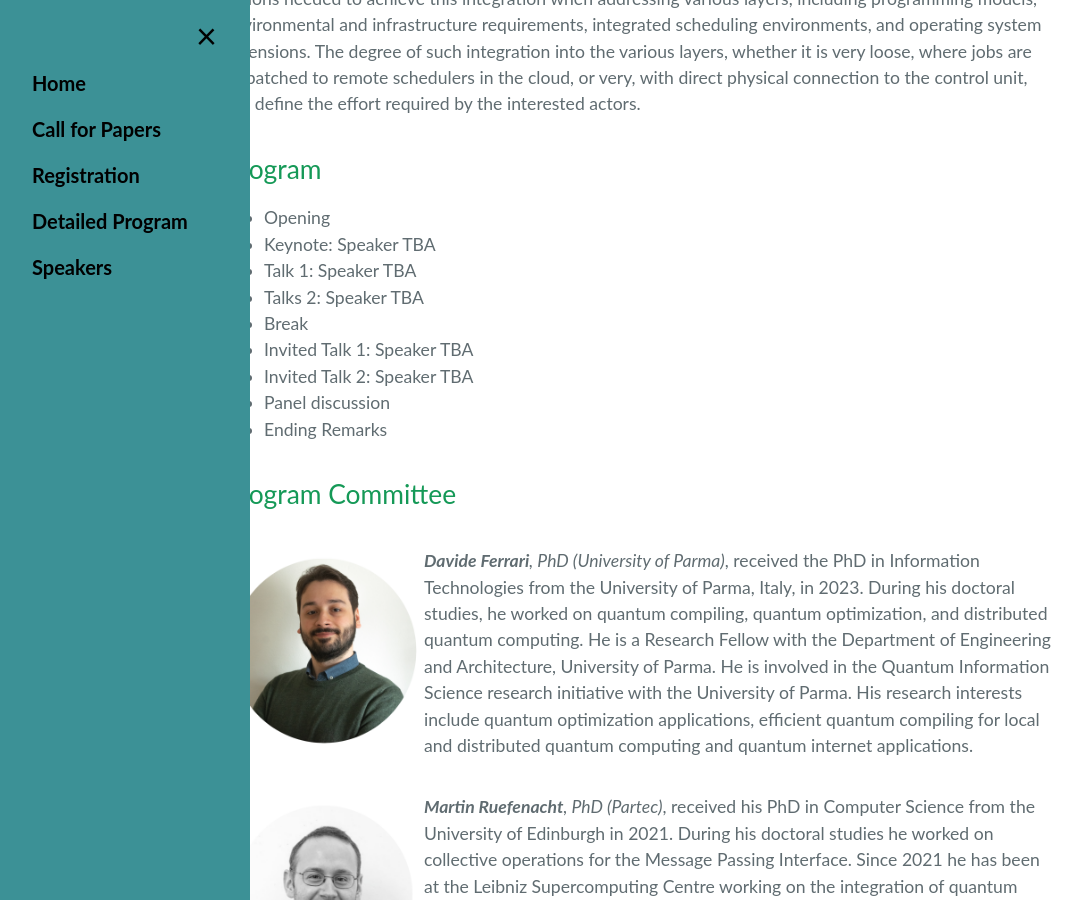
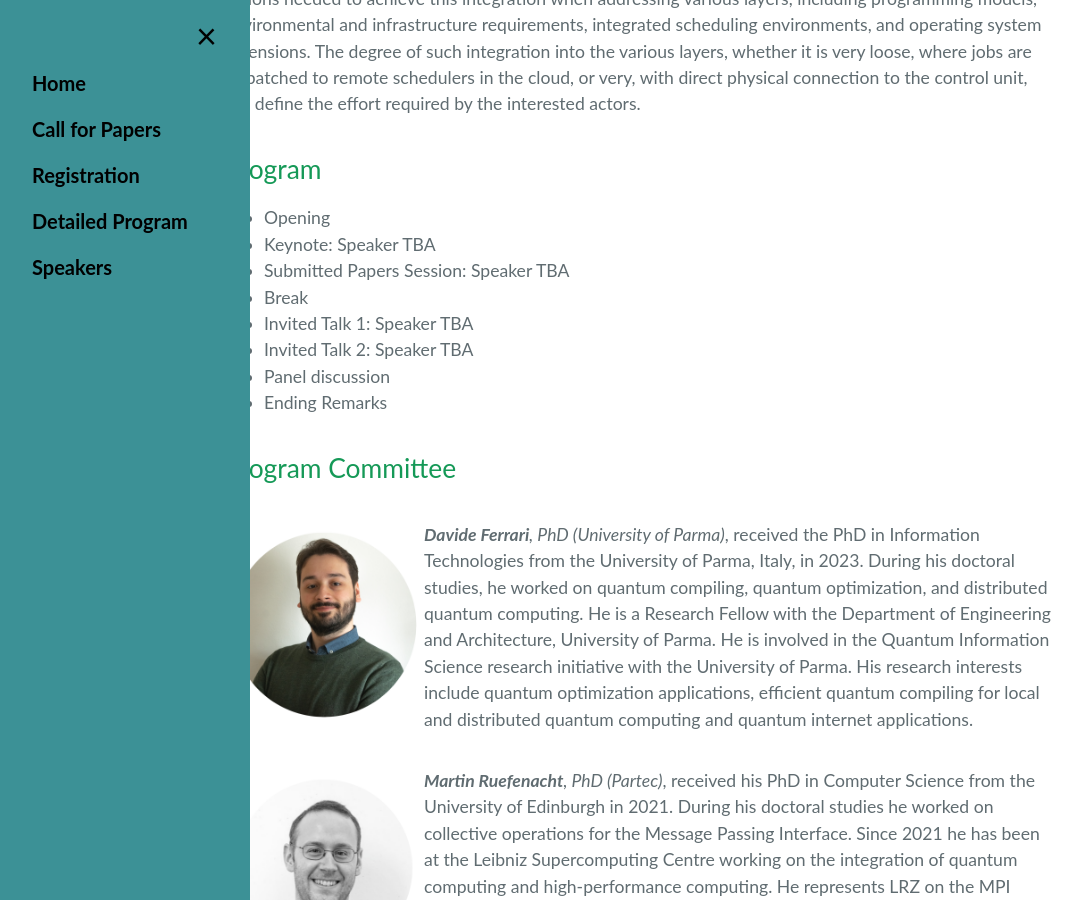
Before and after one commit to HPQCI/HPQCI.github.io, a Jekyll site: the page built from index.md, in a window 1280 px wide and 900 px high, scrolled down 915 px. Shown: the whole window, without its empty margins (0-1082 px from the left). Built offline with Jekyll 4.4.1, drawn with Linux system fonts in a browser that asks for light colours.

Commit message:
update program

```diff
--- a/index.md
+++ b/index.md
@@ -13,8 +13,7 @@ However, for QC to realize its potential, it must be seamlessly integrated into
 
 *   Opening
 *   Keynote: Speaker TBA
-*   Talk 1: Speaker TBA
-*   Talks 2: Speaker TBA
+*   Submitted Papers Session: Speaker TBA
 *   Break
 *   Invited Talk 1: Speaker TBA
 *   Invited Talk 2: Speaker TBA
```
